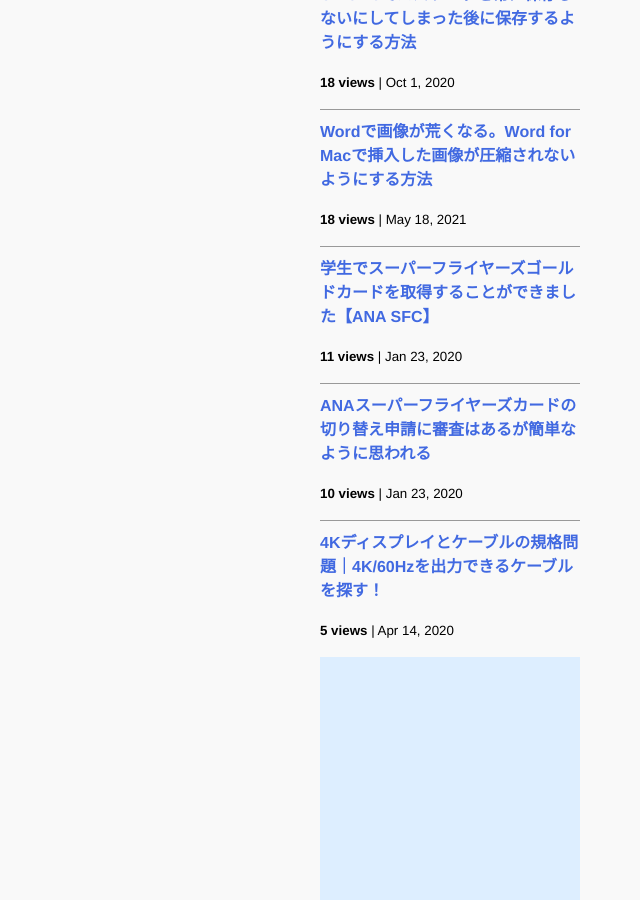
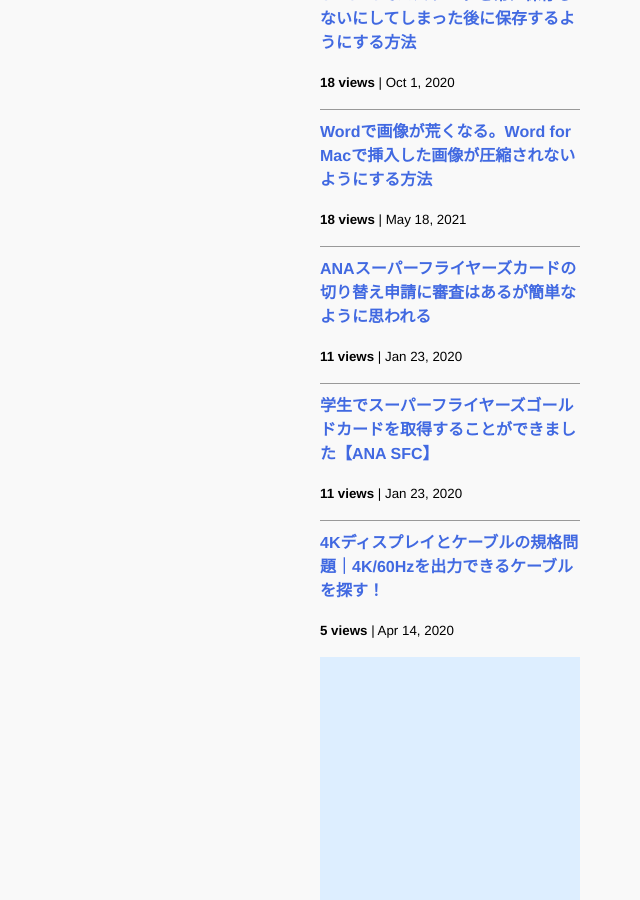
Before and after one commit to iwanaminami/shoyaiwaname, a Jekyll site: the page built from about.markdown, in a window 1280 px wide and 900 px high, scrolled down 1128 px. Shown: the whole window, without its empty margins (640-1280 px from the left). Built offline with Jekyll 4.4.1, drawn with Linux system fonts in a browser that asks for light colours; nearby versions of some CDN libraries; comment, search, counter and statistics services are not loaded.

Commit message:
chore(ga): update _data/popularposts.yml 20260827-0352

```diff
--- a/_data/popularposts.yml
+++ b/_data/popularposts.yml
@@ -10,8 +10,8 @@ side:
   - view: 15
     url: "/"
   - view: 11
+    url: "/2020/01/23/sfc-judge.html"
+  - view: 11
     url: "/2020/01/23/sfcgold.html"
-  - view: 10
-    url: "/2020/01/23/sfc-judge.html"
   - view: 5
     url: "/2020/04/14/4kcable.html"
```
